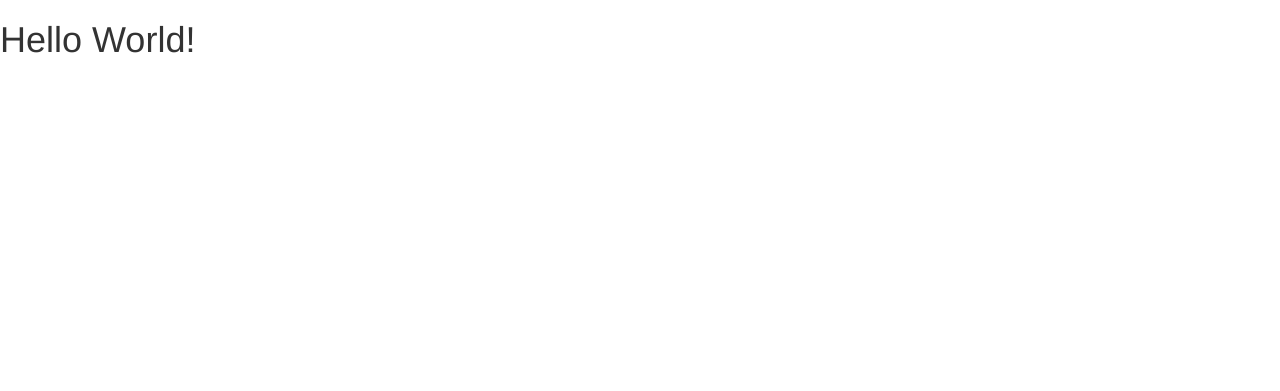
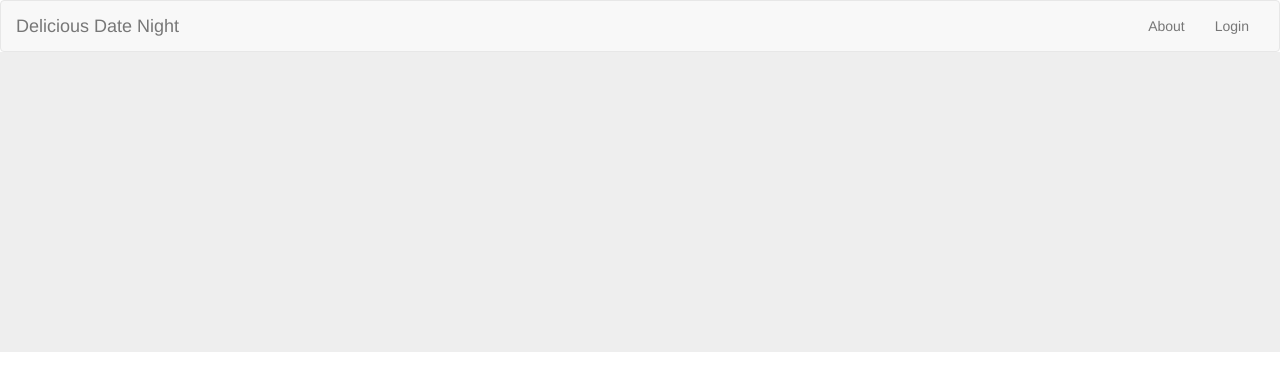
Before and after one commit to DeliciousDates/DeliciousDateNight, a Rails app: page / in a window 1280 px wide. Before the commit the part shown is almost empty. Shown: the top 391 px of the page. Run offline with Rails 7, Linux system fonts and the light colour scheme; some libraries are stand-ins or nearby versions.

Commit message:
started index page

```diff
--- /dev/null
+++ b/delicious_date_night/app/assets/stylesheets/main.css
@@ -0,0 +1,4 @@
+.jumbotron {
+	margin-top: -20px;
+	min-height: 300px;
+}
--- a/delicious_date_night/app/views/index.html
+++ /dev/null
@@ -1 +0,0 @@
-<h1>Hello World!</h1>
--- a/delicious_date_night/app/views/layouts/application.html.erb
+++ b/delicious_date_night/app/views/layouts/application.html.erb
@@ -8,6 +8,35 @@
   <script src="https://maxcdn.bootstrapcdn.com/bootstrap/3.3.2/js/bootstrap.min.js"></script>
   <%= csrf_meta_tags %>
 </head>
+
+<nav class="navbar navbar-default">
+  <div class="container-fluid">
+    <!-- Brand and toggle get grouped for better mobile display -->
+    <div class="navbar-header">
+      <button type="button" class="navbar-toggle collapsed" data-toggle="collapse" data-target="#bs-example-navbar-collapse-1">
+        <span class="sr-only">Toggle navigation</span>
+        <span class="icon-bar"></span>
+        <span class="icon-bar"></span>
+        <span class="icon-bar"></span>
+      </button>
+      <a class="navbar-brand" href="#">Delicious Date Night</a>
+    </div>
+
+    <!-- Collect the nav links, forms, and other content for toggling -->
+    <div class="collapse navbar-collapse" id="bs-example-navbar-collapse-1">
+      <ul class="nav navbar-nav">
+
+      </ul>
+
+      <ul class="nav navbar-nav navbar-right">
+        <li><a href="#">About</a></li>
+        <li><a href="#">Login</a></li>
+      </ul>
+    </div><!-- /.navbar-collapse -->
+  </div><!-- /.container-fluid -->
+</nav>
+
+
 <body>
 
 <%= yield %>
--- a/delicious_date_night/app/views/welcome/index.html
+++ b/delicious_date_night/app/views/welcome/index.html
@@ -1 +1,3 @@
-<h1>Hello World!</h1>
+<div class="jumbotron">
+
+</div>
```
